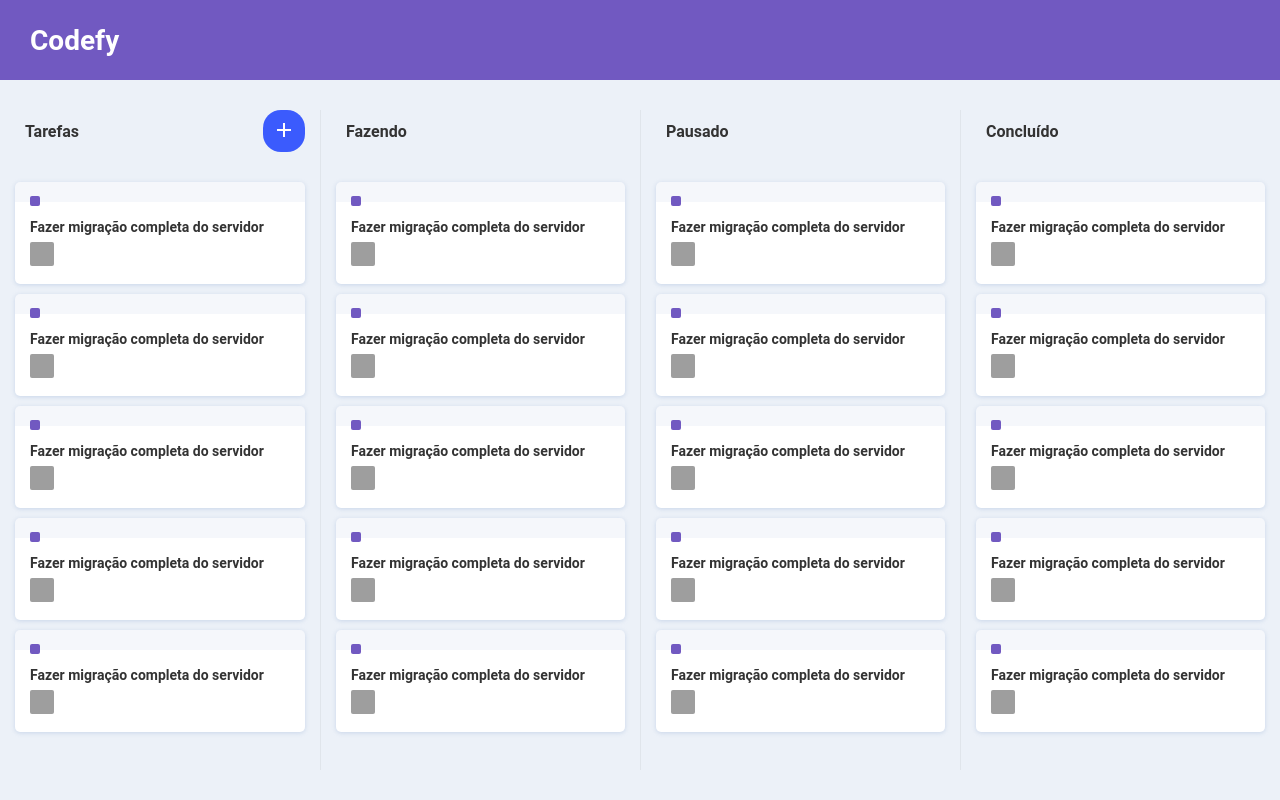
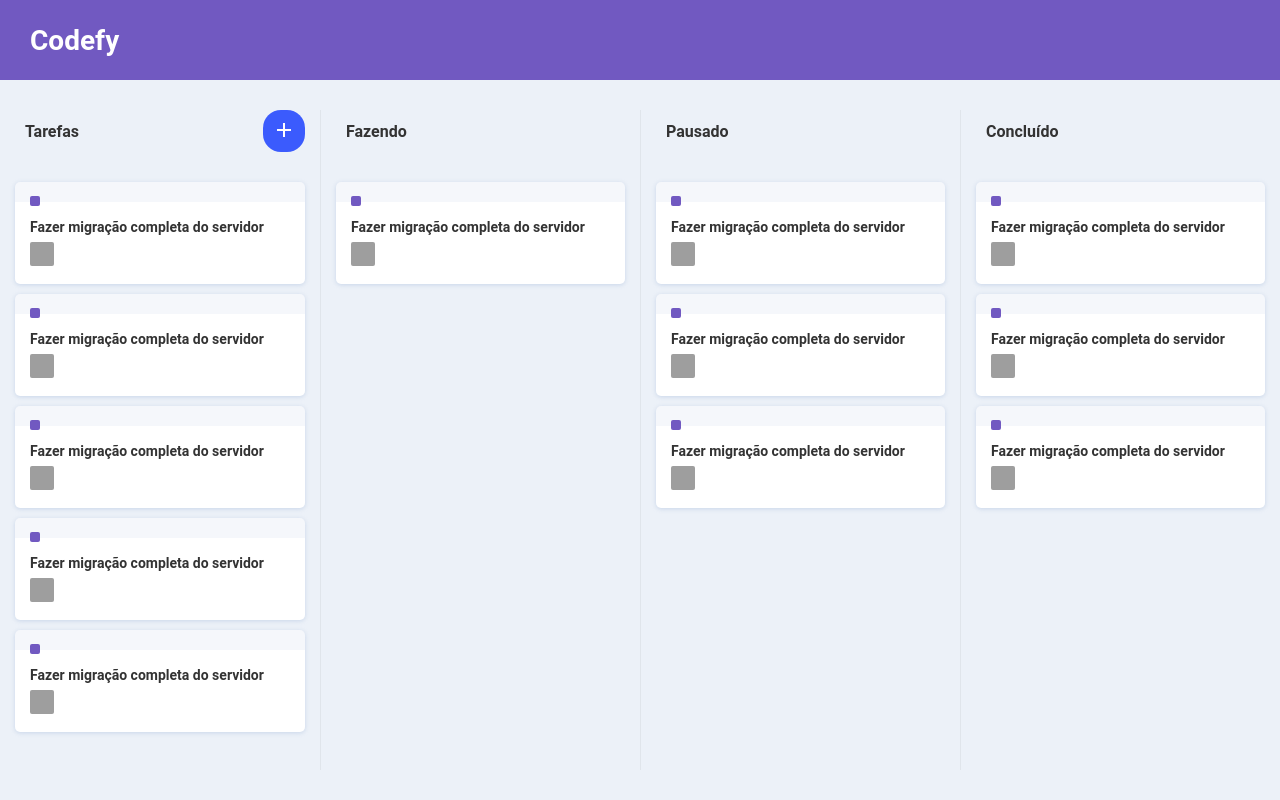
Before and after one commit to jeanramalho/codefy, a React (Create React App) app: page / in a window 1280 px wide. Built offline with nearby package versions, Linux system fonts and the light colour scheme; grey boxes are pictures that could not be loaded.

Commit message:
Cria lógica para criação de cards

```diff
--- a/src/components/List/index.jsx
+++ b/src/components/List/index.jsx
@@ -19,11 +19,7 @@ export default function List({data}) {
       </header>
 
       <ul>
-        <Card />
-        <Card />
-        <Card />
-        <Card />
-        <Card />
+        { data.cards.map( card => <Card key={card.id} data={card} />)}
       </ul>
     </Container>
   )
```
